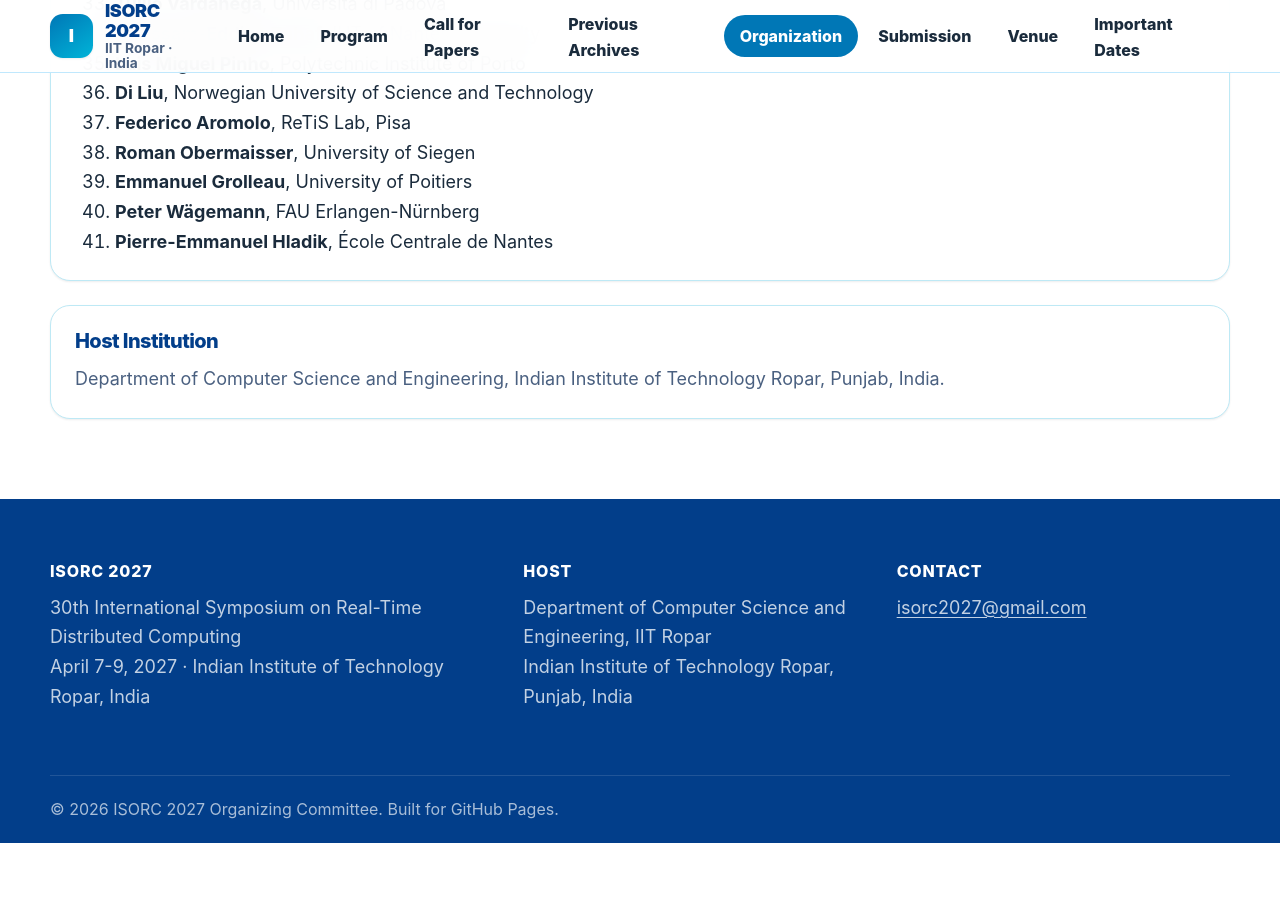
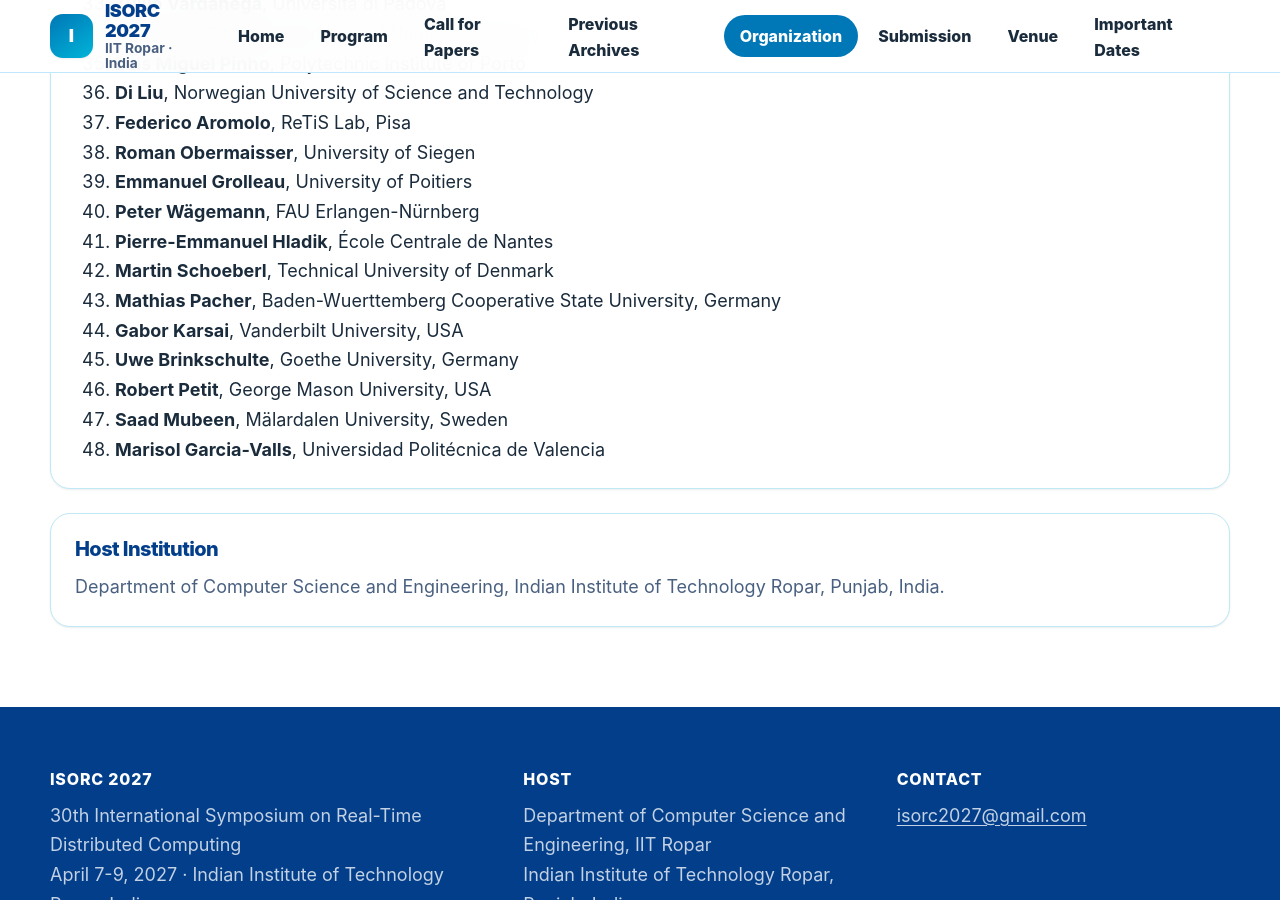
Before and after one commit to isorc2027/isorc2027.github.io, a Jekyll site: the page built from organization.md, in a window 1280 px wide and 900 px high, scrolled down 2862 px. Built offline with Jekyll 4.4.1, drawn with Linux system fonts in a browser that asks for light colours; before the commit the page ends 3705 px from its top, so only the background shows below that.

Commit message:
Add new ISORC 2027 program committee members
Co-authored-by: Copilot <223556219+Copilot@users.noreply.github.com>

```diff
--- a/_data/committee.yml
+++ b/_data/committee.yml
@@ -158,6 +158,20 @@ roles:
         affiliation: "FAU Erlangen-Nürnberg"
       - name: "Pierre-Emmanuel Hladik"
         affiliation: "École Centrale de Nantes"
+      - name: "Martin Schoeberl"
+        affiliation: "Technical University of Denmark"
+      - name: "Mathias Pacher"
+        affiliation: "Baden-Wuerttemberg Cooperative State University, Germany"
+      - name: "Gabor Karsai"
+        affiliation: "Vanderbilt University, USA"
+      - name: "Uwe Brinkschulte"
+        affiliation: "Goethe University, Germany"
+      - name: "Robert Petit"
+        affiliation: "George Mason University, USA"
+      - name: "Saad Mubeen"
+        affiliation: "Mälardalen University, Sweden"
+      - name: "Marisol Garcia-Valls"
+        affiliation: "Universidad Politécnica de Valencia"
 
 host:
   department: "Department of Computer Science and Engineering"
```
